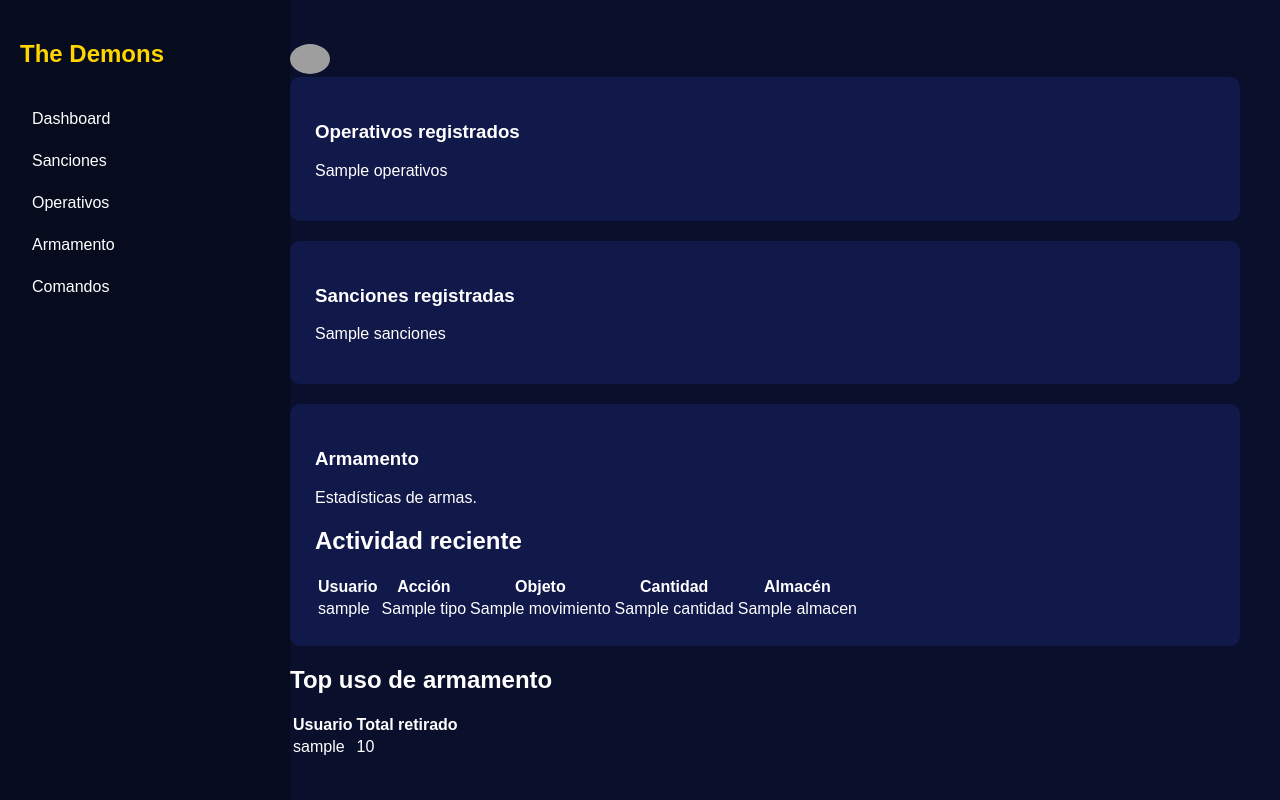
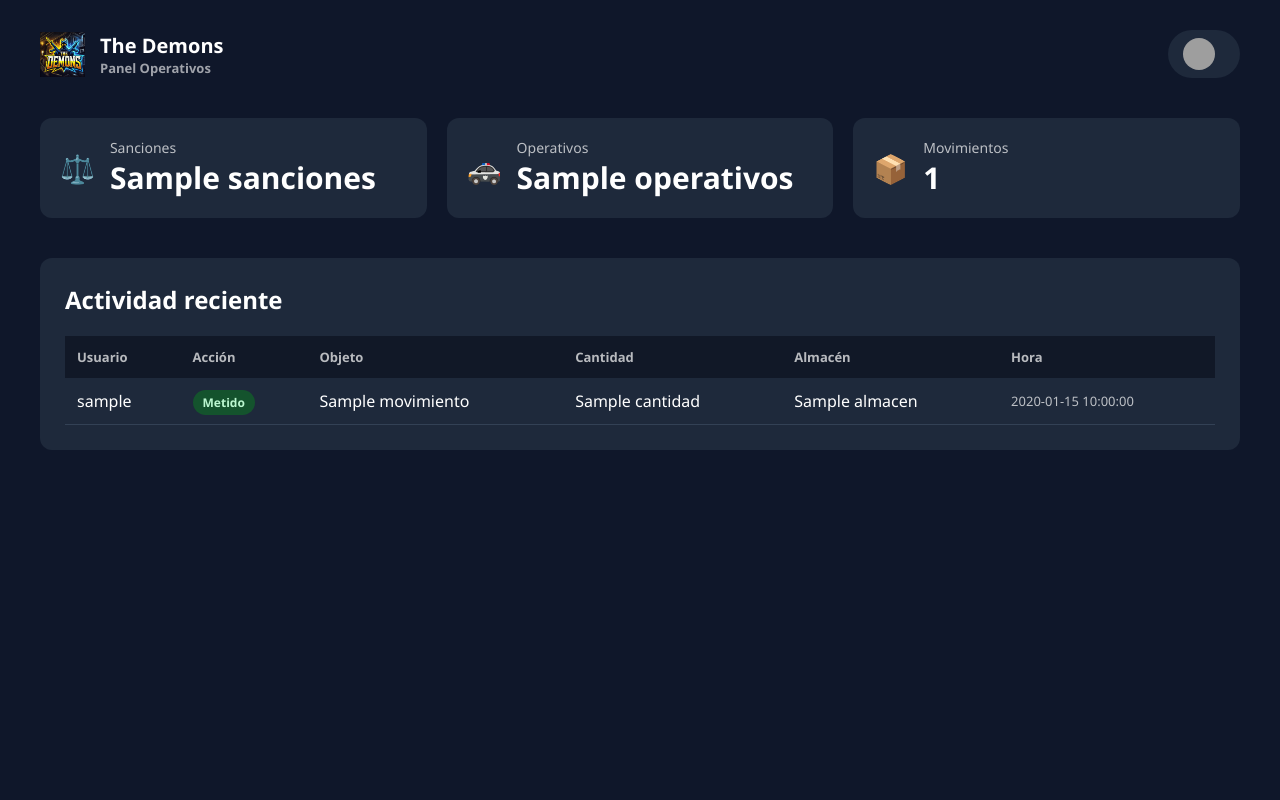
Before and after one commit to Javimoa95/bot-operativos, a FastAPI app: template web/templates/dashboard.html in a window 1280 px wide. Run offline with FastAPI, Linux system fonts and the light colour scheme; the template is opened without the code that fills it: most values are stand-ins (such as "Sample title", 1, 10 or a date in 2020); parts of the project's set-up code (start-up, migrations or seed data) failed here and were passed over; grey boxes are pictures that could not be loaded.

Commit message:
Redesign dashboard UI with avatars, badges and modern layout

```diff
--- /dev/null
+++ b/web/static/css/dashboard.css
@@ -0,0 +1,149 @@
+body{
+margin:0;
+font-family:Segoe UI,Arial;
+background:#0f172a;
+color:white;
+}
+
+.container{
+width:1200px;
+margin:auto;
+padding-top:30px;
+}
+
+.header{
+display:flex;
+justify-content:space-between;
+align-items:center;
+margin-bottom:40px;
+}
+
+.header-left{
+display:flex;
+align-items:center;
+gap:15px;
+}
+
+.logo-img{
+height:45px;
+}
+
+.logo-text{
+font-size:20px;
+font-weight:700;
+}
+
+.logo-text span{
+display:block;
+font-size:13px;
+opacity:0.6;
+}
+
+.user{
+display:flex;
+align-items:center;
+gap:10px;
+background:#1e293b;
+padding:8px 15px;
+border-radius:30px;
+}
+
+.avatar{
+width:32px;
+height:32px;
+border-radius:50%;
+}
+
+.cards{
+display:grid;
+grid-template-columns:repeat(3,1fr);
+gap:20px;
+margin-bottom:40px;
+}
+
+.card{
+display:flex;
+align-items:center;
+gap:15px;
+background:#1e293b;
+padding:20px;
+border-radius:12px;
+transition:0.2s;
+}
+
+.card:hover{
+transform:translateY(-2px);
+background:#263244;
+}
+
+.card-icon{
+font-size:28px;
+}
+
+.card-title{
+font-size:14px;
+opacity:0.7;
+}
+
+.card-number{
+font-size:30px;
+font-weight:700;
+}
+
+.table-container{
+background:#1e293b;
+padding:25px;
+border-radius:12px;
+}
+
+h2{
+margin-top:0;
+margin-bottom:20px;
+}
+
+table{
+width:100%;
+border-collapse:collapse;
+}
+
+thead{
+background:#111827;
+}
+
+th{
+padding:12px;
+text-align:left;
+font-size:13px;
+opacity:0.7;
+}
+
+td{
+padding:12px;
+border-bottom:1px solid #334155;
+}
+
+tr:hover{
+background:#243041;
+}
+
+.badge{
+padding:4px 10px;
+border-radius:20px;
+font-size:12px;
+font-weight:600;
+}
+
+.red{
+background:#7f1d1d;
+color:#fecaca;
+}
+
+.green{
+background:#14532d;
+color:#bbf7d0;
+}
+
+.time{
+opacity:0.7;
+font-size:13px;
+}
--- a/web/templates/dashboard.html
+++ b/web/templates/dashboard.html
@@ -1,153 +1,131 @@
 <!DOCTYPE html>
-<html lang="es">
+<html>
 <head>
+
 <meta charset="UTF-8">
-<title>Dashboard</title>
+<title>Panel Operativos</title>
 
-<style>
-
-body{
-    margin:0;
-    font-family:Arial;
-    background:#0a0f2c;
-    color:white;
-}
-
-/* SIDEBAR */
-
-.sidebar{
-    width:250px;
-    height:100vh;
-    background:#070b1e;
-    position:fixed;
-    padding:20px;
-}
-
-.sidebar h2{
-    color:#ffd500;
-}
-
-.menu{
-    margin-top:30px;
-}
-
-.menu a{
-    display:block;
-    padding:12px;
-    text-decoration:none;
-    color:white;
-}
-
-.menu a:hover{
-    background:#11184a;
-}
-
-/* MAIN */
-
-.main{
-    margin-left:250px;
-    padding:40px;
-}
-
-.card{
-    background:#11184a;
-    padding:25px;
-    border-radius:10px;
-    margin-bottom:20px;
-}
-
-.user{
-    display:flex;
-    align-items:center;
-    gap:10px;
-}
-
-.avatar{
-    width:40px;
-    border-radius:50%;
-}
-
-</style>
+<link rel="stylesheet" href="/static/css/dashboard.css">
 
 </head>
 
 <body>
 
-<div class="sidebar">
+<div class="container">
 
-<h2>The Demons</h2>
+<!-- HEADER -->
 
-<div class="menu">
-<a href="#">Dashboard</a>
-<a href="#">Sanciones</a>
-<a href="#">Operativos</a>
-<a href="#">Armamento</a>
-<a href="#">Comandos</a>
+<div class="header">
+
+<div class="header-left">
+
+<img class="logo-img" src="/static/images/logo_td.webp">
+
+<div class="logo-text">
+The Demons
+<span>Panel Operativos</span>
 </div>
 
 </div>
-
-<div class="main">
 
 <div class="user">
 
 <img class="avatar"
 src="https://cdn.discordapp.com/avatars/{{user.id}}/{{user.avatar}}.png">
 
-<h3>{{user.username}}</h3>
+<span>{{ user.username }}</span>
 
 </div>
 
+</div>
+
+
+<!-- CARDS -->
+
+<div class="cards">
+
 <div class="card">
-<h3>Operativos registrados</h3>
-<p>{{stats.operativos}}</p>
+<div class="card-icon">⚖️</div>
+<div class="card-info">
+<div class="card-title">Sanciones</div>
+<div class="card-number">{{ stats.sanciones }}</div>
+</div>
 </div>
 
 <div class="card">
-<h3>Sanciones registradas</h3>
-<p>{{stats.sanciones}}</p>
+<div class="card-icon">🚓</div>
+<div class="card-info">
+<div class="card-title">Operativos</div>
+<div class="card-number">{{ stats.operativos }}</div>
+</div>
 </div>
 
 <div class="card">
-<h3>Armamento</h3>
-<p>Estadísticas de armas.</p>
+<div class="card-icon">📦</div>
+<div class="card-info">
+<div class="card-title">Movimientos</div>
+<div class="card-number">{{ movimientos|length }}</div>
+</div>
+</div>
+
+</div>
+
+
+<!-- ACTIVIDAD -->
+
+<div class="table-container">
+
 <h2>Actividad reciente</h2>
 
 <table>
-    <tr>
-        <th>Usuario</th>
-        <th>Acción</th>
-        <th>Objeto</th>
-        <th>Cantidad</th>
-        <th>Almacén</th>
-    </tr>
 
-    {% for m in movimientos %}
-    <tr>
-        <td>{{ m.username }}</td>
-        <td>{{ m.tipo }}</td>
-        <td>{{ m.objeto_nombre }}</td>
-        <td>{{ m.cantidad }}</td>
-        <td>{{ m.almacen }}</td>
-    </tr>
-    {% endfor %}
-</table>
-</div>
-<h2>Top uso de armamento</h2>
+<thead>
+<tr>
+<th>Usuario</th>
+<th>Acción</th>
+<th>Objeto</th>
+<th>Cantidad</th>
+<th>Almacén</th>
+<th>Hora</th>
+</tr>
+</thead>
 
-<table>
+<tbody>
+
+{% for m in movimientos %}
+
 <tr>
-    <th>Usuario</th>
-    <th>Total retirado</th>
+
+<td class="user-cell">
+{{ m.username }}
+</td>
+
+<td>
+{% if m.tipo == "sacado" %}
+<span class="badge red">Sacado</span>
+{% else %}
+<span class="badge green">Metido</span>
+{% endif %}
+</td>
+
+<td>{{ m.objeto_nombre }}</td>
+
+<td>{{ m.cantidad }}</td>
+
+<td>{{ m.almacen }}</td>
+
+<td class="time">{{ m.fecha }}</td>
+
 </tr>
 
-{% for r in ranking %}
-<tr>
-    <td>{{ r.username }}</td>
-    <td>{{ r.total }}</td>
-</tr>
 {% endfor %}
+
+</tbody>
+
 </table>
+
+</div>
+
 </div>
 
 </body>
--- a/web/templates/index.html
+++ b/web/templates/index.html
@@ -3,7 +3,7 @@
 <head>
 <meta charset="UTF-8">
 <title>The Demons Bot</title>
-
+<link rel="stylesheet" href="/static/css/dashboard.css">
 <style>
 
 body{
```
